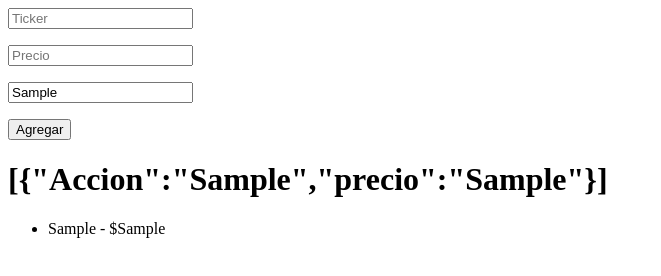
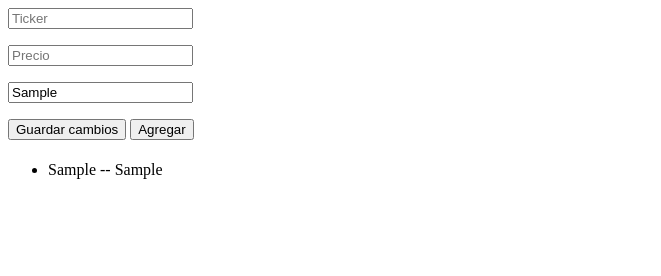
Before and after one commit to joaquinyab/FinanceApp, a plain HTML site: page main.html in a window 1280 px wide. Both pictures are taken after typing "Sample", "Sample", "Sample" into the empty fields and a click on the button "Agregar". Shown: the whole page, without its empty margins (0-661 px from the left). Drawn offline with Linux system fonts and the light colour scheme.

Commit message:
localstorage 1

```diff
--- a/index.js
+++ b/index.js
@@ -9,19 +9,34 @@
 
 
 document.addEventListener('DOMContentLoaded', function() {
+
     let Boton = document.getElementById('Agregar');
-    let ListaUsuario = document.getElementById('ListaAccionesUsuario');
+
     let AccionIntroducida = document.getElementById('NombreAccion');
     let PrecioAccionIntroducida = document.getElementById('PrecioAccion');
     let listaPrueba = document.getElementById('listaPrueba');
     let MensajeErrorAccion = document.getElementById('MensajeErrorAccion');
-    let ListaJava = [];
+    let ListaUsuario = document.getElementById('ListaAccionesUsuario');
+
+    let BotonGuardar = document.getElementById('Guardar')
+
+
+    let ListaJava = []
+
+
+    if(localStorage.getItem('CarteraUsuario')){
+        ListaJava = JSON.parse(localStorage.getItem('CarteraUsuario'));
+    }
+
+    MostrarLista(ListaUsuario,ListaJava)
 
     Boton.addEventListener('click', function() {
+
         let Accion = AccionIntroducida.value;
         let Precio = PrecioAccionIntroducida.value;
 
-        // Validar ambos campos
+
+        //////////////////////////// Validar ambos campos
         if (!Validarinputs(Accion) || !Validarinputs(Precio)) {
             MensajeErrorAccion.innerHTML = 'Completa el campo correctamente';
             return;
@@ -29,14 +44,12 @@ document.addEventListener('DOMContentLoaded', function() {
             MensajeErrorAccion.innerHTML = ''; // Limpiar el mensaje de error si la entrada es válida
         }
 
+        let ItemListaJava = {'Accion': Accion, 'Precio': Precio};
+        ListaJava.push(ItemListaJava);
+
         // Agregar elemento a la lista en el DOM
-        let ItemNuevo = document.createElement('li');
-        ListaUsuario.appendChild(ItemNuevo).innerHTML = `${Accion} - $${Precio}`;
 
-        // Agregar elemento a la lista en JavaScript
-        let ItemListaJava = {'Accion': Accion, 'precio': Precio};
-        ListaJava.push(ItemListaJava);
-        listaPrueba.innerHTML = JSON.stringify(ListaJava);
+        MostrarLista(ListaUsuario,ListaJava)
 
         // Limpiar los campos de entrada después de agregar la acción
         AccionIntroducida.value = '';
@@ -44,7 +57,24 @@ document.addEventListener('DOMContentLoaded', function() {
 
     });
 
+    function MostrarLista(elementoLista, lista) {
+        elementoLista.innerHTML = ''; // Limpiar la lista actual antes de agregar nuevos elementos
+        for (let i = 0; i < lista.length; i++) {
+            let ItemNuevo = document.createElement('li');
+            ItemNuevo.innerHTML = lista[i].Accion + ' -- ' + lista[i].Precio;
+            elementoLista.appendChild(ItemNuevo);
+        }
+    }
+
+
     function Validarinputs(input) {
         return input !== '';
     }
+
+
+    BotonGuardar.addEventListener('click',function(){
+        localStorage.setItem('CarteraUsuario',JSON.stringify(ListaJava))
+    })
+
+
 });
--- a/main.html
+++ b/main.html
@@ -15,12 +15,13 @@
     <input id="CantidadAcciones" type="text" placeholder="cantidad">
     <p id="MensajeErrorCantidad"></p>
 
+
+    <button id="Guardar">Guardar cambios</button>
     <button id="Agregar">Agregar</button>
 
     <h1 id="listaPrueba"></h1>
 
     <ul id="ListaAccionesUsuario">
-
     </ul>
 
 </body>
```
